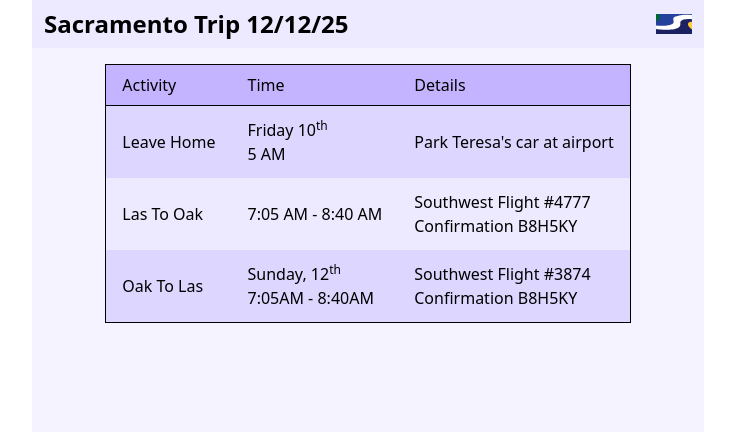
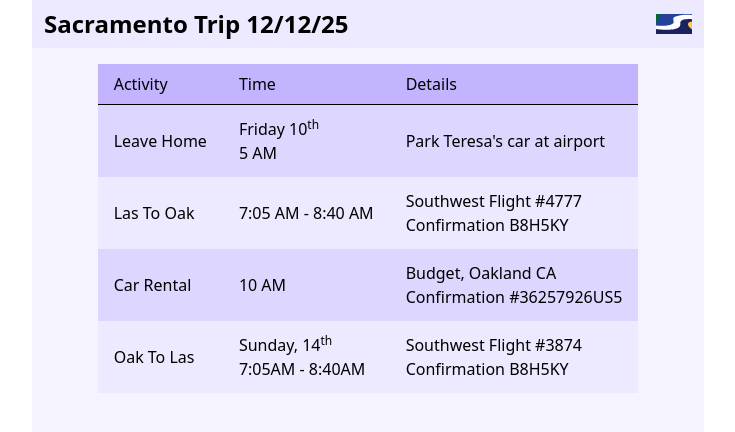
Before and after one commit to carltonj2000/vite-sacramento, a React (Vite) app: page / in a window 1280 px wide. Shown: the top 432 px of the page, without its empty margins (272-1007 px from the left). Built offline with nearby package versions, Linux system fonts and the light colour scheme.

Commit message:
flight and car added

```diff
--- a/src/App.tsx
+++ b/src/App.tsx
@@ -5,9 +5,8 @@
         <h1 className="font-bold text-2xl">Sacramento Trip 12/12/25</h1>
         <img src="/Sacramento.svg" width={36} />
       </div>
-      <div className="relative overflow-x-auto rounded-base border border-default mt-4">
-        <table className="w-full text-md text-left rtl:text-right text-body">
-          <thead className="text-md border-b rounded-base border-default">
+      <table className="text-md text-left mt-4">
+        <thead className="text-md border-b">
           <tr className="bg-violet-300">
             <th scope="col" className="px-4 py-2 font-medium">
               Activity
@@ -39,9 +38,18 @@
             </td>
           </tr>
           <tr className="odd:bg-violet-200 even:bg-violet-100">
+            <td className="px-4 py-3">Car Rental</td>
+            <td className="px-4 py-3">10 AM</td>
+            <td className="px-4 py-3">
+              Budget, Oakland CA
+              <br />
+              Confirmation #36257926US5
+            </td>
+          </tr>
+          <tr className="odd:bg-violet-200 even:bg-violet-100">
             <td className="px-4 py-3">Oak To Las</td>
             <td className="px-4 py-3">
-                Sunday, 12<sup>th</sup>
+              Sunday, 14<sup>th</sup>
               <br />
               7:05AM - 8:40AM
             </td>
@@ -54,7 +62,6 @@
         </tbody>
       </table>
     </div>
-    </div>
   );
 }
 
```
Also changed, not shown: 1 other file (tests, documents, lock files or other folders). Lines whose indentation alone changed are shown as unchanged.
